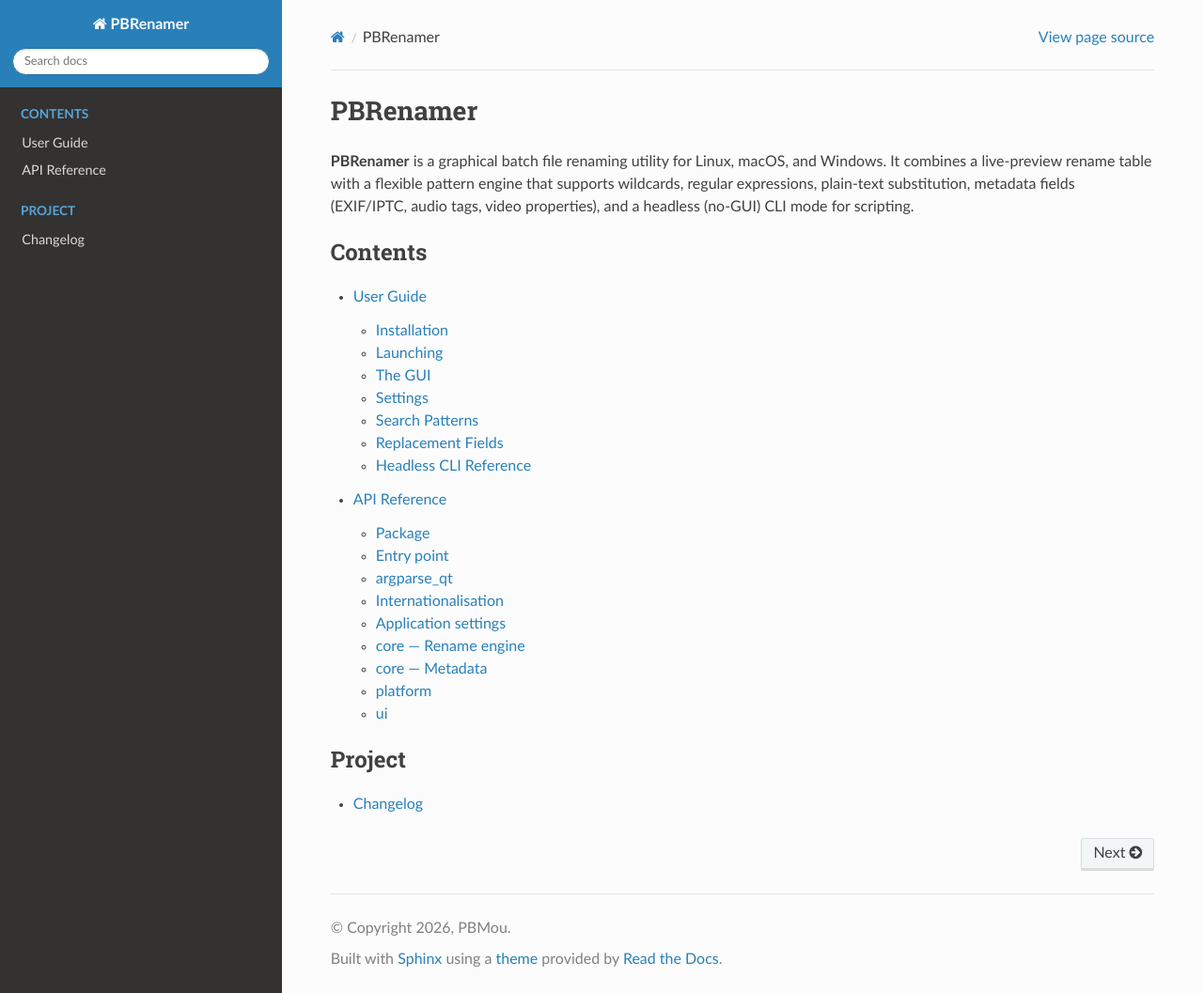
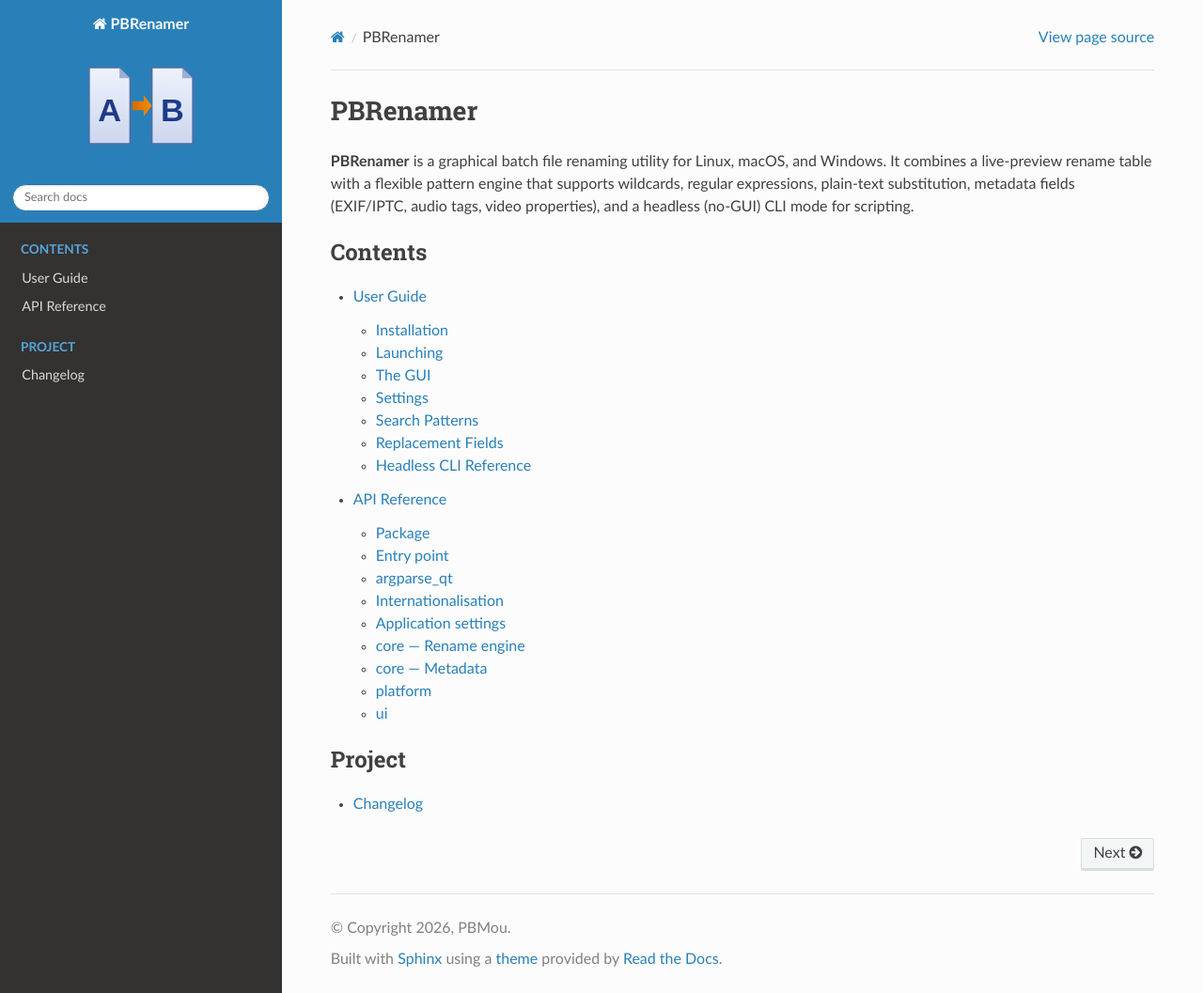
Before and after one commit to ppoilbarbe/PBRenamer, a Sphinx documentation site: the page built from docs/index.rst, in a window 1280 px wide and 1057 px high. Shown: the whole window at 94% size. Built offline with Sphinx 7.4.7 and the Read the Docs theme 3.1.0, drawn with Linux system fonts in a browser that asks for light colours.

Commit message:
docs: use app icon as Sphinx logo and favicon
Copy src/pbrenamer/resources/pbrenamer.svg to docs/_static/ at build
time so the documentation artwork stays in sync with the app icon.

Also bump ruff pre-commit hook to v0.15.20.

```diff
--- a/docs/_static/custom.css
+++ b/docs/_static/custom.css
@@ -1,3 +1,7 @@
 .wy-nav-content {
     max-width: none;
 }
+
+.wy-side-nav-search > a img.logo {
+    max-width: 50%;
+}
--- a/docs/conf.py
+++ b/docs/conf.py
@@ -31,6 +31,8 @@
 html_theme = "sphinx_rtd_theme"
 html_static_path = ["_static"]
 html_css_files = ["custom.css"]
+html_logo = "_static/pbrenamer.svg"
+html_favicon = "_static/pbrenamer.svg"
 html_theme_options = {
     "navigation_depth": 4,
     "titles_only": False,
@@ -135,3 +137,39 @@
 _CHANGELOG_RST = _DOCS_DIR / "changelog.rst"
 
 _CHANGELOG_RST.write_text(_convert_changelog(_CHANGELOG_MD), encoding="utf-8")
+
+
+# ---------------------------------------------------------------------------
+# Logo / favicon — copied from the app's own icon at build time, so the
+# artwork has a single source of truth (src/pbrenamer/resources/pbrenamer.svg).
+# ---------------------------------------------------------------------------
+
+_SVG_ROOT_TAG = re.compile(r"<svg\b[^>]*>", re.DOTALL)
+_VIEWBOX = re.compile(r'viewBox="0 0 (\d+) (\d+)"')
+
+
+def _svg_with_explicit_size(svg_text: str) -> str:
+    """Add width/height attributes derived from the viewBox, if missing.
+
+    Guards against SVGs that rely on percentage sizing (fine for Qt's
+    fixed-size widget rendering) but leave the intrinsic size undefined for
+    a browser <img>, which some browsers (e.g. Firefox) then render as 0x0.
+    A no-op when the root already has explicit width/height attributes.
+    """
+    root_match = _SVG_ROOT_TAG.search(svg_text)
+    if not root_match or "width=" in root_match.group():
+        return svg_text
+    m = _VIEWBOX.search(root_match.group())
+    if not m:
+        return svg_text
+    width, height = m.groups()
+    start = root_match.start() + len("<svg")
+    return f'{svg_text[:start]} width="{width}" height="{height}"{svg_text[start:]}'
+
+
+_APP_ICON = _DOCS_DIR.parent / "src" / "pbrenamer" / "resources" / "pbrenamer.svg"
+_STATIC_ICON = _DOCS_DIR / "_static" / "pbrenamer.svg"
+
+_STATIC_ICON.write_text(
+    _svg_with_explicit_size(_APP_ICON.read_text(encoding="utf-8")), encoding="utf-8"
+)
```
Also changed, not shown: CHANGELOG.md (+8 -0 lines), .pre-commit-config.yaml, 1 other file.
